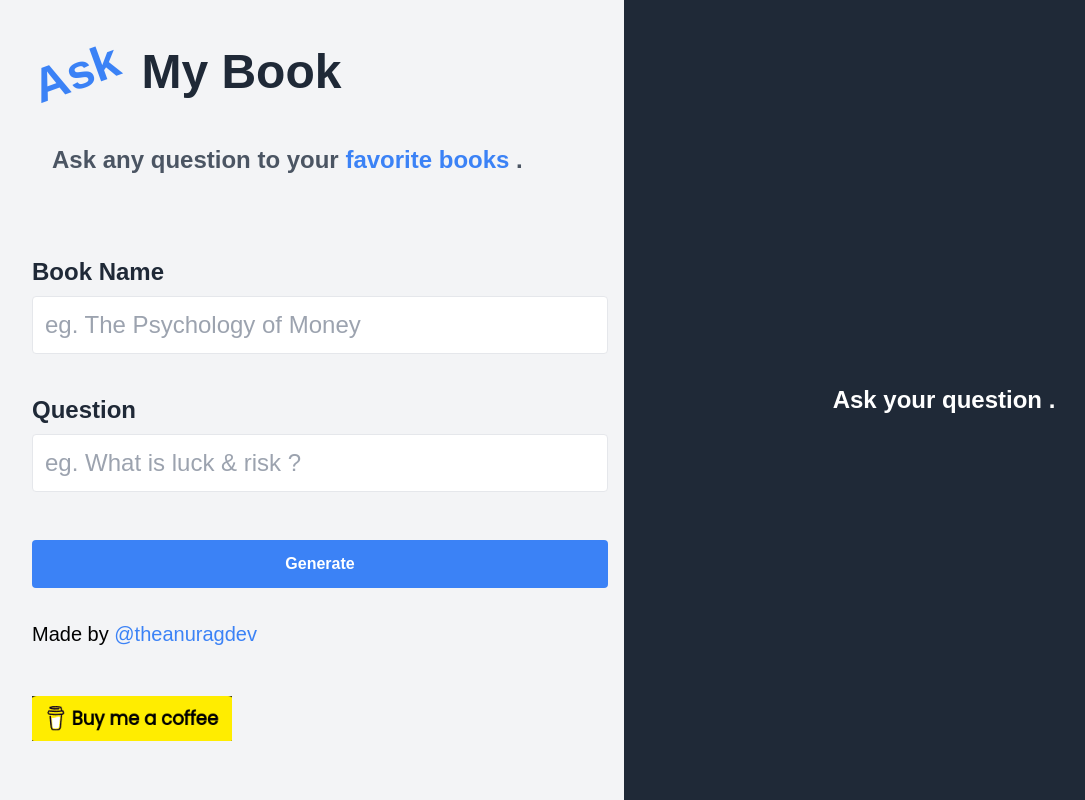
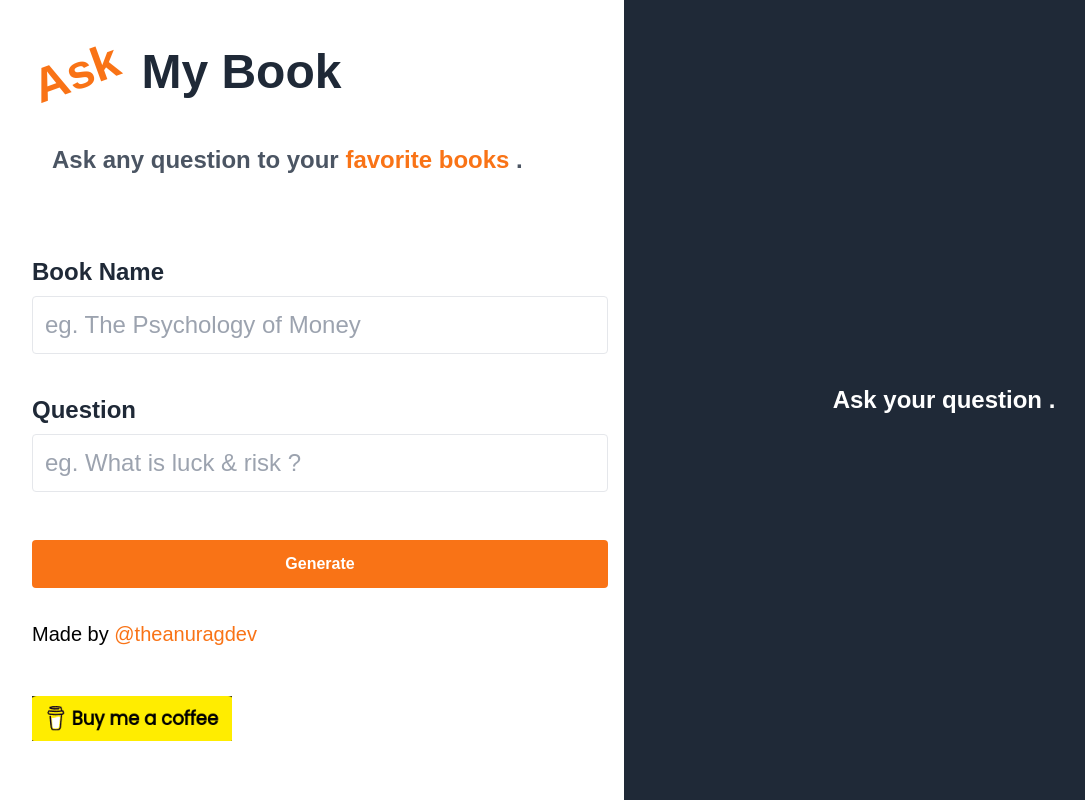
Before and after one commit to anuragts/askmybook, a Next.js app: page / in a window 1280 px wide. Shown: the whole page, without its empty margins (16-1101 px from the left). Built offline with nearby package versions, Linux system fonts and the light colour scheme; a web font is replaced by a local one.

Commit message:
In README.md in the 6th line added the changes first then commit and changed blue color to orange in index.tsx

```diff
--- a/src/pages/index.tsx
+++ b/src/pages/index.tsx
@@ -48,10 +48,10 @@ export default function Home() {
         />
       </Head>
       <main className="flex justify-center h-screen">
-        <div className="flex-1 h-full bg-gray-100 p-4">
+        <div className="flex-1 h-full bg-oragne-100 p-4">
           <form onSubmit={handleSubmit} className="ml-[2rem] mt-[2rem]">
             <h1 className="text-5xl text-gray-800 font-bold mb-4 ">
-              <span className="transform rotate-[-20deg] inline-block pr-2 text-blue-500  ">
+              <span className="transform rotate-[-20deg] inline-block pr-2 text-orange-500  ">
                 Ask
               </span>{" "}
               My Book
@@ -59,7 +59,7 @@ export default function Home() {
             <p className="text-gray-600 text-2xl ml-5 mt-[3rem] mb-[5rem] font-semibold ">
               {" "}
               Ask any question to your{" "}
-              <span className="text-blue-500">favorite books</span> .
+              <span className="text-orange-500">favorite books</span> .
             </p>
             <label
               className="block text-gray-800 text-2xl mt-10  font-bold mb-2"
@@ -68,7 +68,7 @@ export default function Home() {
               Book Name
             </label>
             <input
-              className="block w-full p-3 text-2xl rounded bg-white text-gray-700 border  focus:outline-none focus:ring-2 focus:ring-blue-500 focus:border-transparent"
+              className="block w-full p-3 text-2xl rounded bg-white text-gray-700 border  focus:outline-none focus:ring-2 focus:ring-orange-500 focus:border-transparent"
               id="book"
               type="text"
               placeholder="eg. The Psychology of Money"
@@ -83,7 +83,7 @@ export default function Home() {
               Question
             </label>
             <input
-              className="block w-full p-3 text-2xl rounded bg-white text-gray-700 border  focus:outline-none focus:ring-2 focus:ring-blue-500 focus:border-transparent"
+              className="block w-full p-3 text-2xl rounded bg-white text-gray-700 border  focus:outline-none focus:ring-2 focus:ring-orange-500 focus:border-transparent"
               id="question"
               type="text"
               placeholder="eg. What is luck & risk ?"
@@ -94,13 +94,13 @@ export default function Home() {
             <br />
             <button
               type="submit"
-              className="w-full mt-6 bg-blue-500 hover:bg-blue-700 text-white font-bold py-3 px-4 rounded focus:outline-none focus:shadow-outline"
+              className="w-full mt-6 bg-orange-500 hover:bg-orange-700 text-white font-bold py-3 px-4 rounded focus:outline-none focus:shadow-outline"
             >
               {loading ? "Generating..." : "Generate"}
             </button>
             <div className="text-xl mt-[2rem]">
                 Made by{" "}
-                <span className="text-blue-500">
+                <span className="text-orange-500">
                   <Link href="https://twitter.com/theanuragdev">
                     @theanuragdev
                   </Link>
```
Also changed, not shown: 2 other files (tests, documents, lock files or other folders).
